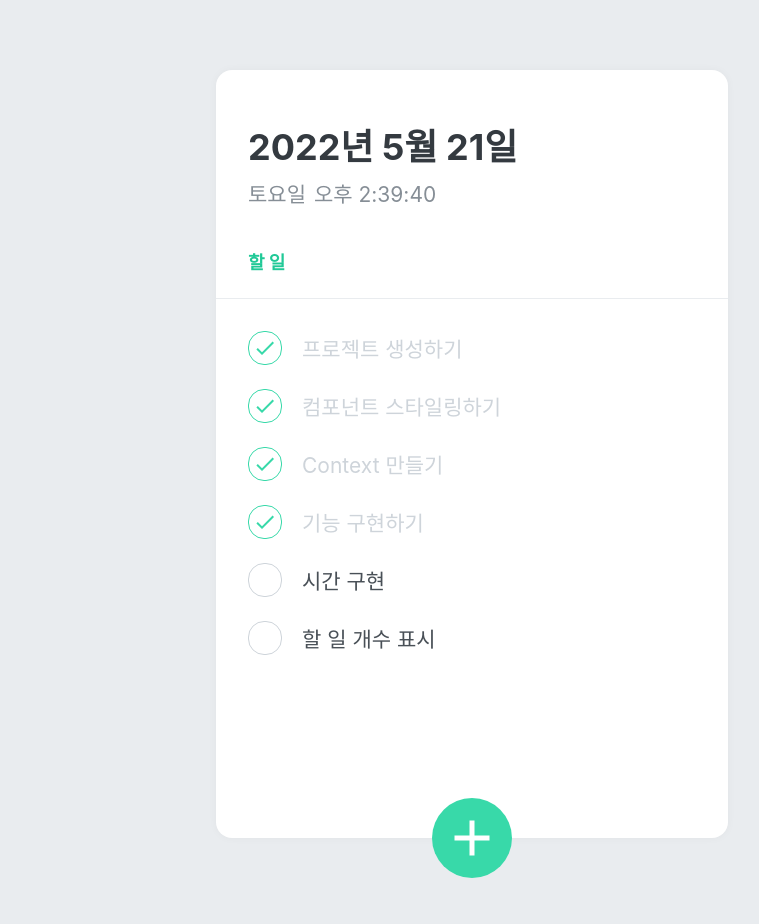
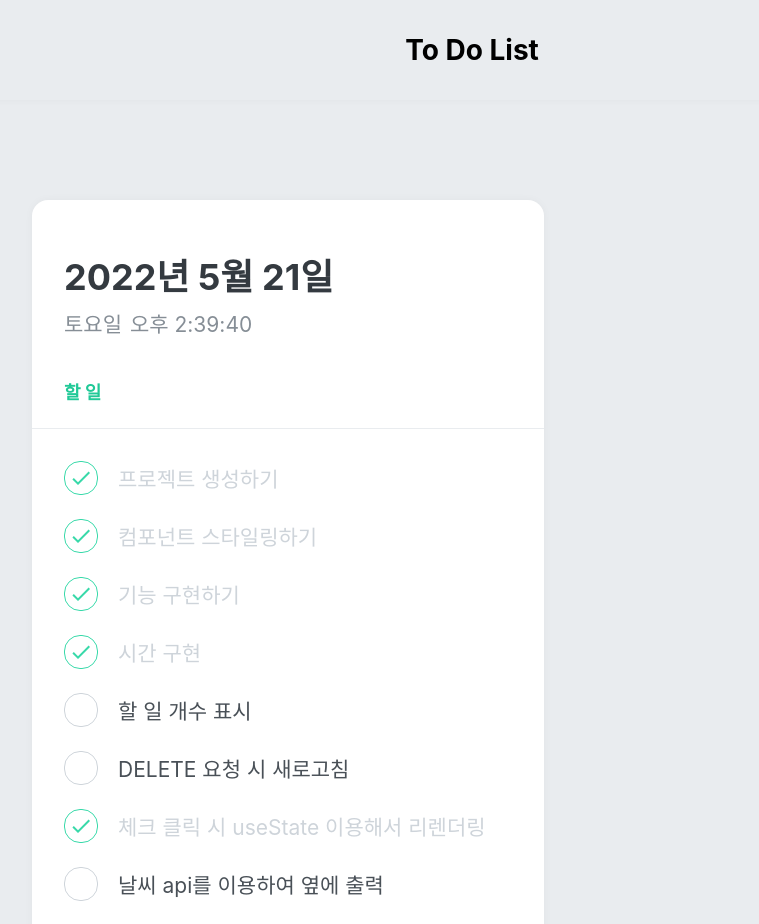
Before and after one commit to AinRuthPai/react-todolist, a React (Create React App) app: page / in a window 1280 px wide. Shown: the top 924 px of the page, without its empty margins (168-927 px from the left). Built offline with nearby package versions, Linux system fonts and the light colour scheme; data requests are answered from the project's data file.

Commit message:
체크 표시 클릭 시 리렌더링 발생하도록 수정, get 무한 요청 수정

```diff
--- a/src/App.jsx
+++ b/src/App.jsx
@@ -1,8 +1,9 @@
 import { createGlobalStyle } from "styled-components";
-import TodoCreate from "./components/TodoCreate";
+import MainHeader from "./components/MainHeader";
+import TodoTemplate from "./components/TodoTemplate";
 import TodoHead from "./components/TodoHead";
 import TodoList from "./components/TodoList";
-import TodoTemplate from "./components/TodoTemplate";
+import TodoCreate from "./components/TodoCreate";
 
 const GlobalStyle = createGlobalStyle`
   body {
@@ -14,6 +15,7 @@ function App() {
   return (
     <>
       <GlobalStyle />
+      <MainHeader />
       <TodoTemplate>
         <TodoHead />
         <TodoList />
--- /dev/null
+++ b/src/components/MainHeader.jsx
@@ -0,0 +1,27 @@
+import styled from "styled-components";
+
+const MainHeaderBlock = styled.div`
+  width: 100%;
+  height: 100px;
+  display: flex;
+  align-items: center;
+  justify-content: center;
+  box-shadow: 0 0 8px 0 rgba(0, 0, 0, 0.04);
+
+  h1 {
+    font-size: 28px;
+  }
+  div {
+    font-size: 19px;
+  }
+`;
+
+function MainHeader() {
+  return (
+    <MainHeaderBlock>
+      <h1>To Do List</h1>
+    </MainHeaderBlock>
+  );
+}
+
+export default MainHeader;
--- a/src/components/TodoCreate.jsx
+++ b/src/components/TodoCreate.jsx
@@ -75,7 +75,7 @@ const Input = styled.input`
 
 function TodoCreate() {
   const [open, setOpen] = useState(false);
-  const [url, setUrl] = useState(`http://localhost:3001/initialTodos`);
+  const url = `http://localhost:3001/initialTodos`;
   const textTodo = useRef();
 
   function onSubmit() {
@@ -90,8 +90,6 @@ function TodoCreate() {
       }),
     }).then((res) => {
       if (res.ok) {
-        alert("추가 완료!");
-        setUrl(url);
       }
     });
   }
--- a/src/components/TodoItem.jsx
+++ b/src/components/TodoItem.jsx
@@ -57,21 +57,23 @@ const Text = styled.div`
     `}
 `;
 
-function TodoItem({ id, done, text }) {
-  const [url, setUrl] = useState(`http://localhost:3001/initialTodos/${id}`);
+function TodoItem({ id, done, text, todo }) {
+  const [isDone, setIsDone] = useState(done);
 
   function onRemove() {
-    fetch(url, {
+    fetch(`http://localhost:3001/initialTodos/${id}`, {
       method: "DELETE",
-    }).then((res) => {
-      if (res.ok) {
-        alert("삭제 완료!");
-      }
+      headers: {
+        "Content-Type": "application/json",
+      },
+      body: JSON.stringify({
+        id: 0,
+      }),
     });
   }
 
   function onToggleCheck() {
-    fetch(url, {
+    fetch(`http://localhost:3001/initialTodos/${id}`, {
       method: "PUT",
       headers: {
         "Content-Type": "application/json",
@@ -79,21 +81,22 @@ function TodoItem({ id, done, text }) {
       body: JSON.stringify({
         id,
         text,
-        done: !done,
+        done: !isDone,
       }),
     }).then((res) => {
       if (res.ok) {
-        setUrl(url);
+        setIsDone(!isDone);
       }
     });
   }
 
   return (
     <TodoItemBlock>
-      <CheckCircle onClick={onToggleCheck} done={done}>
-        {done && <MdDone />}
+      <CheckCircle onClick={onToggleCheck} done={isDone}>
+        {/* {done && <MdDone />} */}
+        {isDone === true ? <MdDone /> : done}
       </CheckCircle>
-      <Text done={done}>{text}</Text>
+      <Text done={isDone}>{text}</Text>
       <Remove onClick={onRemove}>
         <MdDelete />
       </Remove>
--- a/src/components/TodoList.jsx
+++ b/src/components/TodoList.jsx
@@ -11,21 +11,22 @@ const TodoListBlock = styled.div`
 
 function TodoList() {
   const [data, setData] = useState([]);
+  const url = `http://localhost:3001/initialTodos/`;
 
   useEffect(() => {
-    fetch(`http://localhost:3001/initialTodos`)
+    fetch(url)
       .then((res) => {
         return res.json();
       })
       .then((data) => {
         setData(data);
       });
-  });
+  }, [url]);
 
   return (
     <TodoListBlock>
       {data.map((todo) => {
-        return <TodoItem key={todo.id} id={todo.id} text={todo.text} done={todo.done} />;
+        return <TodoItem key={todo.id} id={todo.id} text={todo.text} done={todo.done} todo={todo} />;
       })}
     </TodoListBlock>
   );
--- a/src/components/TodoTemplate.jsx
+++ b/src/components/TodoTemplate.jsx
@@ -1,6 +1,11 @@
 import styled from "styled-components";
 
 const TodoTemplateBlock = styled.div`
+  -webkit-user-select: none;
+  -moz-user-select: none;
+  -ms-user-select: none;
+  user-select: none;
+
   width: 512px;
   height: 768px;
 
@@ -9,10 +14,10 @@ const TodoTemplateBlock = styled.div`
   border-radius: 16px;
   box-shadow: 0 0 8px 0 rgba(0, 0, 0, 0.04);
 
-  margin: 0 auto; /* 페이지 중앙에 나타나도록 설정 */
+  margin: 0 200px; /* 페이지 중앙에 나타나도록 설정 */
 
-  margin-top: 70px;
-  margin-bottom: 90px;
+  margin-top: 100px;
+  margin-bottom: 100px;
   display: flex;
   flex-direction: column;
 `;
--- a/src/db/data.json
+++ b/src/db/data.json
@@ -11,24 +11,44 @@
       "done": true
     },
     {
-      "id": 3,
-      "text": "Context 만들기",
-      "done": true
-    },
-    {
       "id": 4,
       "text": "기능 구현하기",
       "done": true
     },
     {
+      "id": 5,
       "text": "시간 구현",
-      "done": false,
-      "id": 5
+      "done": true
     },
     {
+      "id": 6,
       "text": "할 일 개수 표시",
+      "done": false
+    },
+    {
+      "text": "DELETE 요청 시 새로고침",
       "done": false,
-      "id": 6
+      "id": 7
+    },
+    {
+      "id": 8,
+      "text": "체크 클릭 시 useState 이용해서 리렌더링",
+      "done": true
+    },
+    {
+      "text": "날씨 api를 이용하여 옆에 출력",
+      "done": false,
+      "id": 9
+    },
+    {
+      "text": "날씨 컴포넌트 디자인",
+      "done": false,
+      "id": 10
+    },
+    {
+      "text": "아래에 crud 게시판 만들기",
+      "done": false,
+      "id": 11
     }
   ]
 }
```
Also changed, not shown: 1 other file (tests, documents, lock files or other folders).
